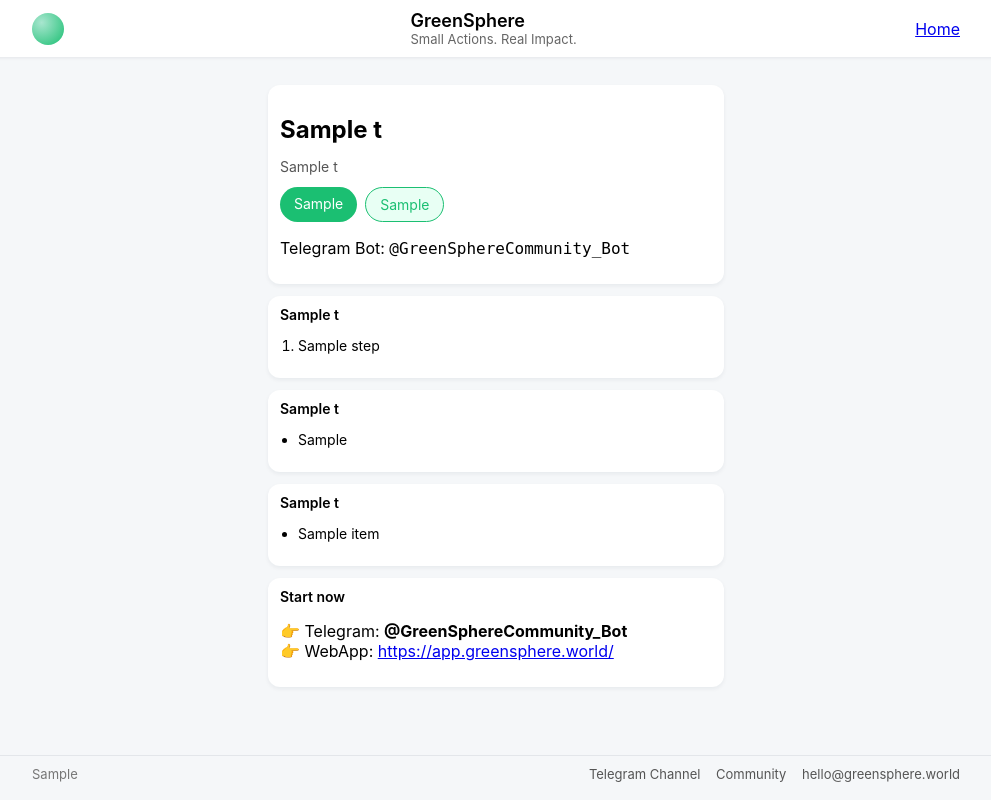
After one commit to suchenyang0910-glitch/greensphere, a FastAPI app: template templates/home.html in a window 1280 px wide. The commit adds this page. Shown: the whole page, without its empty margins (144-1135 px from the left). Run offline with FastAPI, Linux system fonts and the light colour scheme; the template is opened without the code that fills it: most values are stand-ins (such as "Sample title", 1, 10 or a date in 2020); parts of the project's set-up code (start-up, migrations or seed data) failed here and were passed over; some libraries are stand-ins or nearby versions.

Commit message:
new file:   app/api/site.py 	modified:   app/main.py 	new file:   site_i18n.py 	modified:   static/style.css 	new file:   templates/home.html 	new file:   templates/site_base.html

```diff
--- a/app/main.py
+++ b/app/main.py
@@ -3,6 +3,7 @@ from fastapi import Header, Response, Request
 from fastapi.responses import HTMLResponse
 from fastapi.staticfiles import StaticFiles
 from fastapi.templating import Jinja2Templates
+from app.api.site import site_router
 
 from app.api import health, waitlist
 from app.core.database import Base, engine
@@ -16,9 +17,6 @@ from app.models import rate_limit as _rate_limit_model  # noqa: F401
 from fastapi.middleware.cors import CORSMiddleware
 from routes import router as greensphere_router
 from gs_db import init_gs_db
-
-
-
 
 
 def create_app() -> FastAPI:
@@ -48,6 +46,7 @@ def create_app() -> FastAPI:
 
 
 app = create_app()
+app.include_router(site_router)
 
 @app.get("/favicon.ico", include_in_schema=False)
 def favicon():
@@ -66,7 +65,7 @@ app.include_router(me_router)
 app.add_middleware(
     CORSMiddleware,
     allow_origins=[
-        "https://sku-davis-talking-bless.trycloudflare.com",
+        "https://greensphere.world",
     ],
     allow_credentials=True,
     allow_methods=["*"],
--- a/static/style.css
+++ b/static/style.css
@@ -159,3 +159,102 @@ body {
     opacity: 1;
     transform: translateX(-50%) translateY(-4px);
 }
+
+.site-body {
+    margin: 0;
+    padding: 0;
+    background: #F5F7F9;
+    font-family: -apple-system, BlinkMacSystemFont, "Segoe UI", sans-serif;
+}
+
+.site-header {
+    background: #ffffff;
+    box-shadow: 0 1px 3px rgba(15, 35, 52, 0.08);
+}
+
+.site-header-inner {
+    max-width: 960px;
+    margin: 0 auto;
+    padding: 10px 16px;
+    display: flex;
+    align-items: center;
+    justify-content: space-between;
+}
+
+.site-main {
+    max-width: 960px;
+    margin: 0 auto;
+    padding: 16px 12px 32px;
+}
+
+.site-footer {
+    border-top: 1px solid #E3E6EA;
+    font-size: 13px;
+    color: #777;
+}
+
+.site-footer-inner {
+    max-width: 960px;
+    margin: 0 auto;
+    padding: 10px 16px 16px;
+    display: flex;
+    justify-content: space-between;
+    flex-wrap: wrap;
+}
+
+.footer-links a {
+    margin-left: 12px;
+    color: #555;
+    text-decoration: none;
+}
+
+.footer-links a:hover {
+    text-decoration: underline;
+}
+
+.hero-card h1 {
+    font-size: 24px;
+    margin-bottom: 8px;
+}
+
+.hero-subtitle {
+    font-size: 14px;
+    color: #555;
+    margin-bottom: 12px;
+}
+
+.hero-cta {
+    display: flex;
+    flex-wrap: wrap;
+    gap: 8px;
+    margin-bottom: 8px;
+}
+
+.primary-btn,
+.secondary-btn {
+    display: inline-block;
+    padding: 8px 14px;
+    border-radius: 999px;
+    font-size: 14px;
+    text-decoration: none;
+}
+
+.primary-btn {
+    background: #1BBF72;
+    color: white;
+}
+
+.secondary-btn {
+    border: 1px solid #1BBF72;
+    color: #1BBF72;
+    background: #E8FFF4;
+}
+
+.section-list {
+    font-size: 14px;
+    padding-left: 18px;
+}
+
+.section-list li {
+    margin-bottom: 4px;
+}
--- /dev/null
+++ b/templates/home.html
@@ -0,0 +1,58 @@
+{% extends "site_base.html" %}
+
+{% block content %}
+<div class="app-shell">
+
+    <section class="card hero-card">
+        <h1>{{ t.title }}</h1>
+        <p class="hero-subtitle">{{ t.subtitle }}</p>
+        <div class="hero-cta">
+            <a class="primary-btn" href="https://t.me/GreenSphereCommunity_Bot" target="_blank">
+                {{ t.cta_use_bot }}
+            </a>
+            <a class="secondary-btn" href="https://t.me/GreenSphere_Community" target="_blank">
+                {{ t.cta_pioneer }}
+            </a>
+        </div>
+        <p class="hero-note">
+            Telegram Bot: <code>@GreenSphereCommunity_Bot</code>
+        </p>
+    </section>
+
+    <section class="card">
+        <div class="section-title">{{ t.section_how_title }}</div>
+        <ol class="section-list">
+            {% for step in t.section_how_steps %}
+            <li>{{ step }}</li>
+            {% endfor %}
+        </ol>
+    </section>
+
+    <section class="card">
+        <div class="section-title">{{ t.section_why_title }}</div>
+        <ul class="section-list">
+            {% for p in t.section_why_points %}
+            <li>{{ p }}</li>
+            {% endfor %}
+        </ul>
+    </section>
+
+    <section class="card">
+        <div class="section-title">{{ t.section_for_title }}</div>
+        <ul class="section-list">
+            {% for item in t.section_for_items %}
+            <li>{{ item }}</li>
+            {% endfor %}
+        </ul>
+    </section>
+
+    <section class="card">
+        <div class="section-title">Start now</div>
+        <p>
+            👉 Telegram: <strong>@GreenSphereCommunity_Bot</strong><br>
+            👉 WebApp: <a href="https://app.greensphere.world/" target="_blank">https://app.greensphere.world/</a>
+        </p>
+    </section>
+
+</div>
+{% endblock %}
--- /dev/null
+++ b/templates/site_base.html
@@ -0,0 +1,46 @@
+<!DOCTYPE html>
+<html lang="{{ lang or 'en' }}">
+<head>
+    <meta charset="utf-8">
+    <title>GreenSphere · Small Actions. Real Impact.</title>
+    <meta name="viewport" content="width=device-width, initial-scale=1.0">
+
+    <meta name="description" content="GreenSphere helps you turn small daily green actions into real impact, via simple quests, G-Points, and LeafPass badges.">
+    <meta name="keywords" content="GreenSphere, 绿色打卡, Green Impact, ESG, LeafPass, G-Points, sustainable habits">
+
+    <link rel="stylesheet" href="/static/style.css">
+</head>
+<body class="site-body">
+<header class="site-header">
+    <div class="site-header-inner">
+        <div class="logo-circle"></div>
+        <div>
+            <div class="app-title">GreenSphere</div>
+            <div class="app-subtitle">Small Actions. Real Impact.</div>
+        </div>
+        <nav class="site-nav">
+            <a href="/" class="nav-link">Home</a>
+            <!-- 预留未来：
+            <a href="/pioneer" class="nav-link">Pioneer</a>
+            <a href="/for-companies" class="nav-link">For Companies</a>
+            -->
+        </nav>
+    </div>
+</header>
+
+<main class="site-main">
+    {% block content %}{% endblock %}
+</main>
+
+<footer class="site-footer">
+    <div class="site-footer-inner">
+        <div>{{ t.footer_slogan }}</div>
+        <div class="footer-links">
+            <a href="https://t.me/GreenSphere_Official" target="_blank">Telegram Channel</a>
+            <a href="https://t.me/GreenSphere_Community" target="_blank">Community</a>
+            <a href="mailto:hello@greensphere.world">hello@greensphere.world</a>
+        </div>
+    </div>
+</footer>
+</body>
+</html>
```
Also changed, not shown: app/api/site.py (added, +26 -0 lines), site_i18n.py (added, +183 -0 lines).
